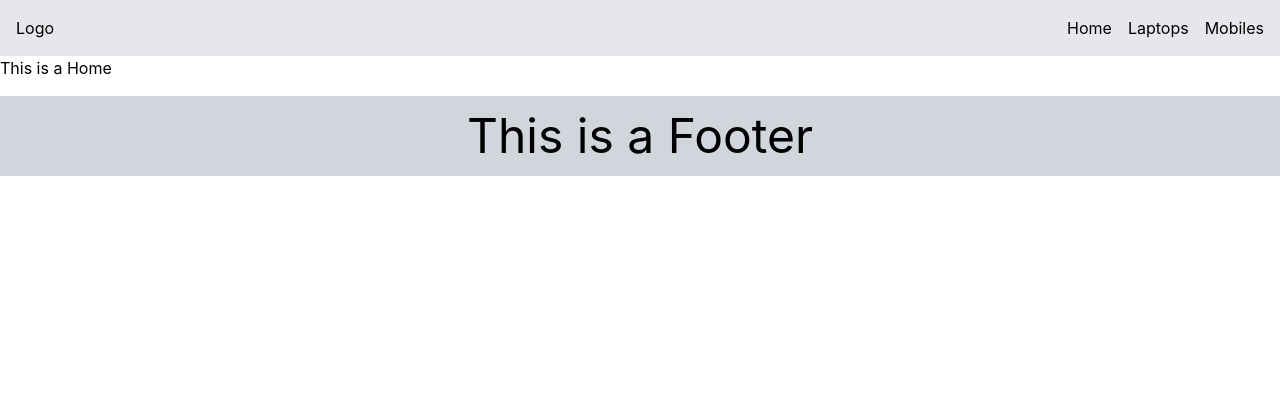
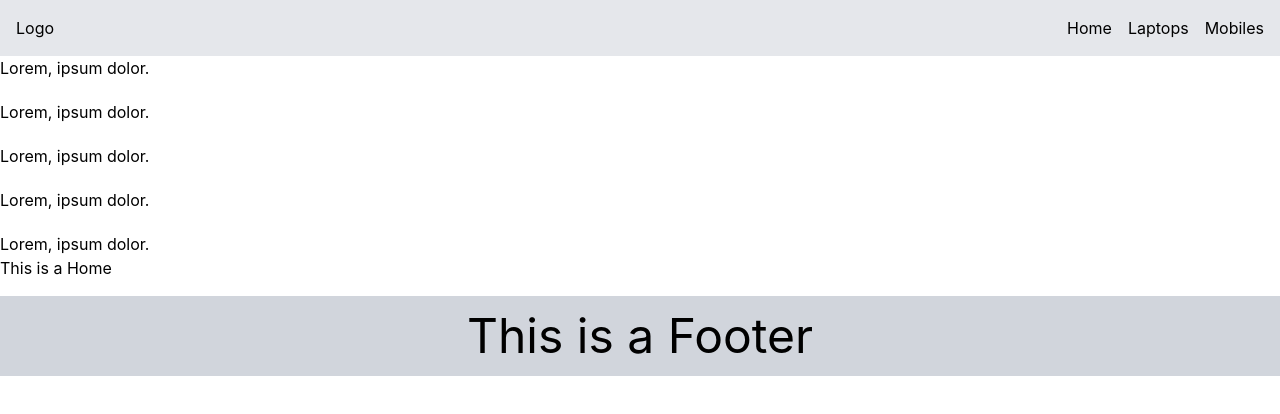
Before and after one commit to ruhul2003/React-router, a React (Vite) app: page / in a window 1280 px wide. Shown: the top 414 px of the page. Built offline with nearby package versions, Linux system fonts and the light colour scheme.

Commit message:
Added a sidebar

```diff
--- a/src/Components/Root.jsx
+++ b/src/Components/Root.jsx
@@ -2,12 +2,16 @@ import React from 'react';
 import Header from '../Components/Header/Header';
 import { Outlet } from 'react-router-dom';
 import Footer from './Footer/Footer';
+import Sidebar from './Sidebar/Sidebar';
 
 
 const Root = () => {
     return (
         <div>
-            <Header></Header>
+            <div>
+                <Header></Header>
+                <Sidebar></Sidebar>
+            </div>
             <Outlet></Outlet>
             <Footer></Footer>
         </div>
--- /dev/null
+++ b/src/Components/Sidebar/Sidebar.jsx
@@ -0,0 +1,17 @@
+import React from 'react';
+
+const Sidebar = () => {
+    return (
+        <div>
+            <aside className='flex flex-col gap-5'>
+                <p>Lorem, ipsum dolor.</p>
+                <p> Lorem, ipsum dolor.</p>
+                <p> Lorem, ipsum dolor.</p>
+                <p> Lorem, ipsum dolor.</p>
+                <p> Lorem, ipsum dolor.</p>
+            </aside>
+        </div>
+    );
+};
+
+export default Sidebar;
```
